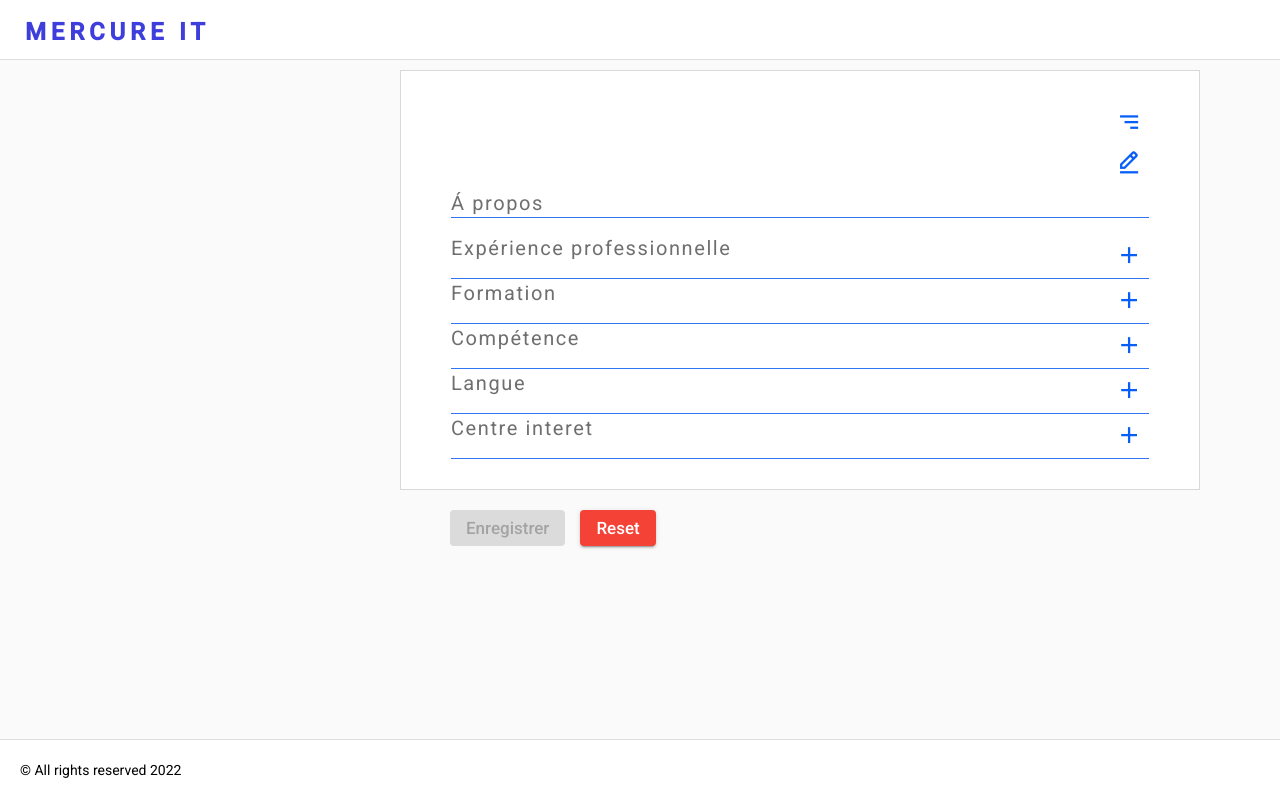
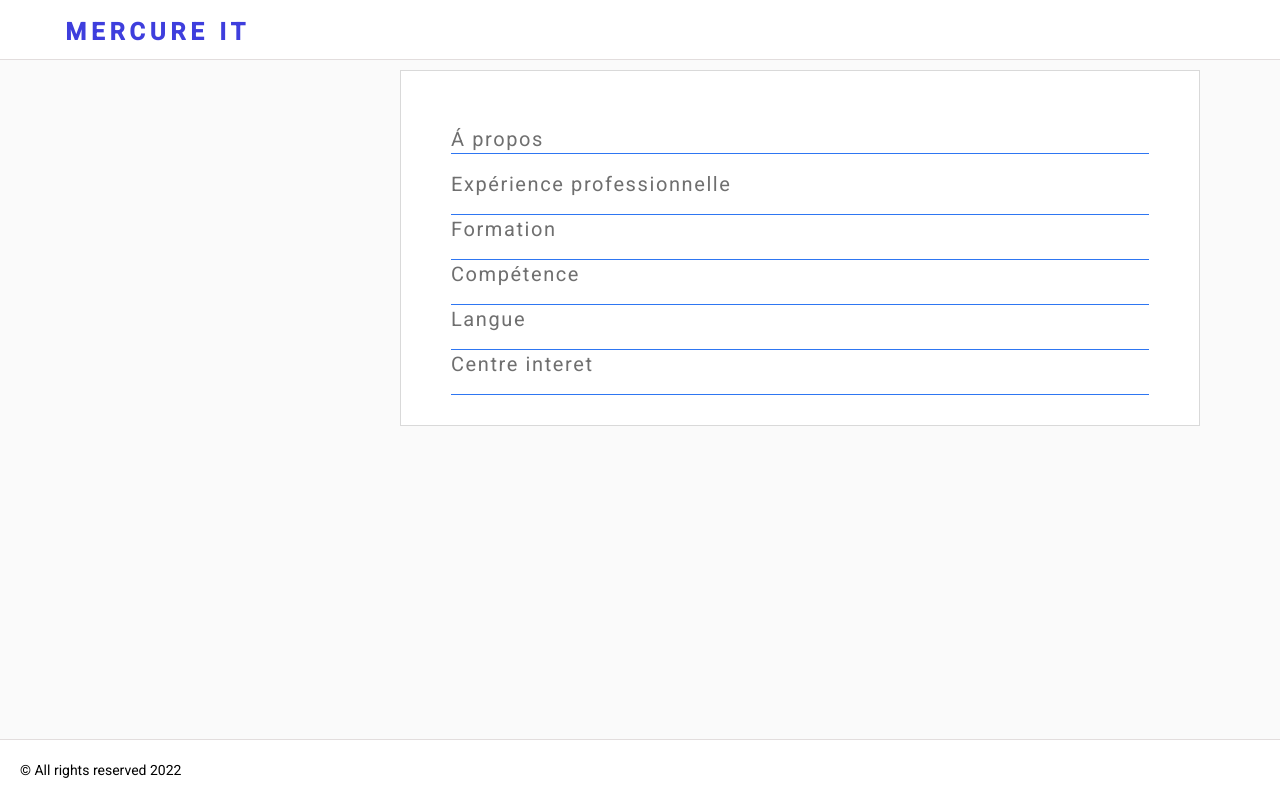
Before and after one commit to Abdeladimben/cv-theque-front-end, an Angular app: page /user/profil in a window 1280 px wide. Built offline with nearby package versions, Linux system fonts and the light colour scheme.

Commit message:
adapt ecran profil to table candidat

```diff
--- a/src/app/features/utilisateur/profil/profil.component.ts
+++ b/src/app/features/utilisateur/profil/profil.component.ts
@@ -170,11 +170,31 @@ export class ProfilComponent implements OnInit, OnChanges {
   });
 
   @Input('candidat') uuid_candidat: any;
-  showIcon: boolean = true;
+  showIcon: boolean = false;
 
   ngOnChanges() {
     console.log(this.uuid_candidat);
+
     if (this.uuid_candidat != null) {
+      this.myCandidat={
+        uuid: '',
+        nom: '',
+        prenom: '',
+        dateNaissance: '',
+        lieuNaissance: '',
+        nationalite: '',
+        adresse: '',
+        email: '',
+        telephone: '',
+        description: '',
+
+        centreInterets: [],
+        experiences: [],
+        formations: [],
+        langues: [],
+        specialites: [],
+        intitule: ''
+      };
       this.candidatService.getCandidat(this.uuid_candidat).then((res: any) => {
         this.showIcon = false;
         this.myCandidat = res;
--- a/src/app/shared/top-bar/top-bar.component.css
+++ b/src/app/shared/top-bar/top-bar.component.css
@@ -6,12 +6,17 @@
     align-items: center;
     justify-content: space-between;
 }
-.Title{
+.title{
     color: rgb(255, 255, 255);
     margin-left: 20px;
     display: flex;
+    width: 230px;
+    justify-content: flex-end;
 }
-.Title h1{
+.title button .mat-icon{
+    color:#3e3edd;
+}
+.title h1{
     font-size: 24px;
     font-weight: 600;
     letter-spacing:.2em;
--- a/src/app/shared/top-bar/top-bar.component.html
+++ b/src/app/shared/top-bar/top-bar.component.html
@@ -1,5 +1,5 @@
 <div class="container">
-    <div class="Title">
+    <div class="title">
         <button mat-icon-button *ngIf="user?.type=='ROLE_ADMIN'" (click)="toggleSideBar()">
             <mat-icon>menu</mat-icon>
         </button>
```
